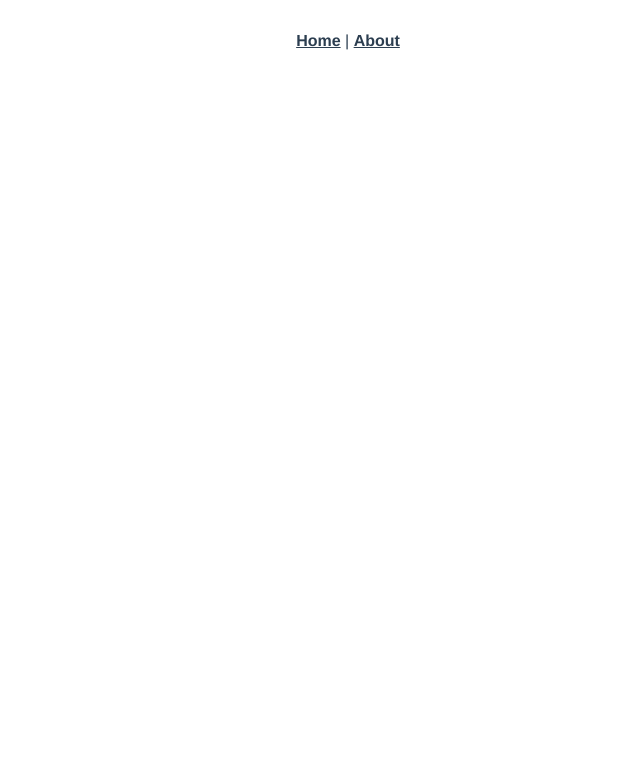
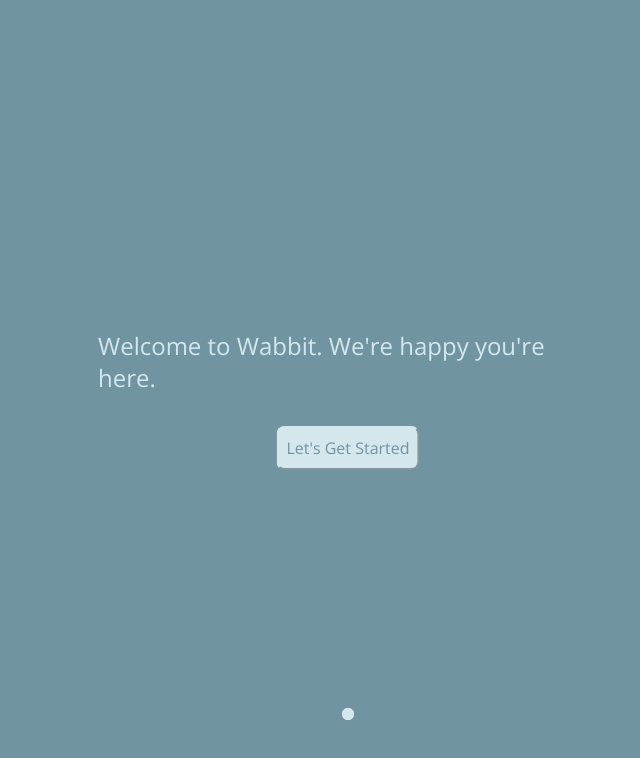
Before and after one commit to OtherBuckets/wabbit, a Vue app: page /onboarding in a window 1280 px wide. Shown: the top 758 px of the page, without its empty margins (292-932 px from the left). Built offline with nearby package versions, Linux system fonts and the light colour scheme.

Commit message:
Add welcome section to onboarding process

```diff
--- a/public/index.html
+++ b/public/index.html
@@ -6,7 +6,7 @@
     <meta name="viewport" content="width=device-width,initial-scale=1.0">
     <link rel="icon" href="<%= BASE_URL %>favicon.ico">
     <link href="https://fonts.googleapis.com/css?family=Open+Sans:300,400,700i&display=swap" rel="stylesheet">
-    <title>wabbit</title>
+    <title>Wabbit</title>
   </head>
   <body>
     <noscript>
--- a/src/App.vue
+++ b/src/App.vue
@@ -1,29 +1,9 @@
 <template>
-  <div id="app">
-    <div id="nav">
-      <router-link to="/">Home</router-link> |
-      <router-link to="/about">About</router-link>
-    </div>
+  <div id="app" class="fill-parent">
     <router-view/>
   </div>
 </template>
 
 <style lang="scss">
-#app {
-  font-family: 'Avenir', Helvetica, Arial, sans-serif;
-  -webkit-font-smoothing: antialiased;
-  -moz-osx-font-smoothing: grayscale;
-  text-align: center;
-  color: #2c3e50;
-}
-#nav {
-  padding: 30px;
-  a {
-    font-weight: bold;
-    color: #2c3e50;
-    &.router-link-exact-active {
-      color: #42b983;
-    }
-  }
-}
+@import 'scss/main';
 </style>
--- /dev/null
+++ b/src/scss/_animations.scss
@@ -0,0 +1,33 @@
+@keyframes fade-in-from-above {
+  0% {
+    opacity: 0;
+    top: -10%;
+  }
+  75% {
+    top: 0;
+  }
+  100% {
+    opacity: 1;
+  }
+}
+
+.fade-in-from-above {
+  animation: fade-in-from-above 2s both;
+}
+
+@keyframes fade-in-from-below {
+  0% {
+    bottom: -10%;
+    opacity: 0;
+  }
+  75% {
+    bottom: 0;
+  }
+  100% {
+    opacity: 1;
+  }
+}
+
+.fade-in-from-below {
+  animation: fade-in-from-below 2s both;
+}
--- a/src/scss/_base.scss
+++ b/src/scss/_base.scss
@@ -1,3 +1,8 @@
+html,
+body {
+  height: 100%;
+}
+
 body {
   font: 16px/22px 'Open Sans', 'sans-serif';
   height: 100%;
@@ -9,3 +14,8 @@ h1 {
   font-weight: 300;
   margin-top: 0;
 }
+
+.fill-parent {
+  height: 100%;
+  width: 100%;
+}
--- /dev/null
+++ b/src/scss/_buttons.scss
@@ -0,0 +1,19 @@
+@import 'variables';
+
+button.btn-large {
+  background-color: $brand-color;
+  border-color: $brand-color;
+  border-radius: 0.5em;
+  color: $brand-accent-color;
+  cursor: pointer;
+  font: 1em/1.5em 'Open Sans', sans-serif;
+  min-width: 140px;
+  padding: 0.5em;
+
+  &[disabled] {
+    background-color: transparent;
+    border-color: $brand-color;
+    color: $text-color-light;
+    cursor: not-allowed;
+  }
+}
--- a/src/scss/main.scss
+++ b/src/scss/main.scss
@@ -1,2 +1,4 @@
 @import 'base';
 @import 'variables';
+@import 'buttons';
+@import 'animations';
--- a/src/views/Onbording.vue
+++ b/src/views/Onbording.vue
@@ -1,4 +1,106 @@
 <template>
-  <div>
+  <div id="container" class="fill-parent">
+    <template v-if="isOnWelcome">
+      <div id="welcome">
+        <h1
+          class="fade-in-from-above"
+        >
+          Welcome to Wabbit. We're happy you're here.
+        </h1>
+        <button
+          type="button"
+          class="btn-large btn-light fade-in-from-below"
+          @click="nextStep"
+        >
+          Let's Get Started
+        </button>
+      </div>
+    </template>
+    <div id="page-indicators">
+      <div :class="{ 'current-page': isOnWelcome }"></div>
+    </div>
   </div>
 </template>
+
+<script lang="ts">
+import { Vue, Component } from 'vue-property-decorator';
+
+enum OnboardingStep {
+  Welcome,
+  AwsSetup,
+  InitialUpload,
+}
+
+@Component({})
+export default class Onbording extends Vue {
+  private currentStep = OnboardingStep.Welcome;
+
+  get isOnWelcome() {
+    return this.currentStep === OnboardingStep.Welcome;
+  }
+
+  nextStep() {
+    switch (this.currentStep) {
+      case OnboardingStep.Welcome:
+        this.currentStep = OnboardingStep.AwsSetup;
+        break;
+      default:
+        throw Error(`No next behavior defined for step ${this.currentStep}`);
+    }
+  }
+}
+</script>
+
+<style scoped lang="scss">
+.fill-parent {
+  background-color: $brand-accent-color;
+}
+
+#container {
+  align-items: center;
+  display: flex;
+  justify-content: center;
+}
+
+#welcome {
+  height: 140px;
+  position: absolute;
+  width: 100%;
+
+  h1 {
+    color: $text-color-light;
+    top: 0;
+    width: 500px;
+  }
+
+  button {
+    animation-delay: 2s;
+    bottom: 0;
+  }
+
+  h1, button {
+    left: 50%;
+    position: absolute;
+    transform: translateX(-50%);
+  }
+}
+
+#page-indicators {
+  bottom: 10%;
+  display: flex;
+  justify-content: space-around;
+  position: absolute;
+  width: 65px;
+
+  div {
+    border: 1px solid $brand-color;
+    border-radius: 5px;
+    height: 10px;
+    width: 10px;
+
+    &.current-page {
+      background-color: $brand-color;
+    }
+  }
+}
+</style>
```
